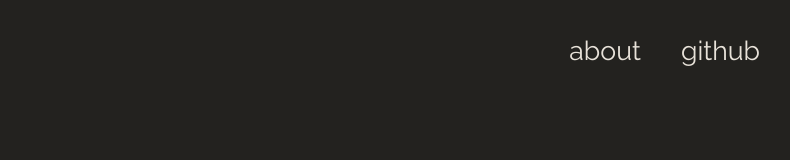
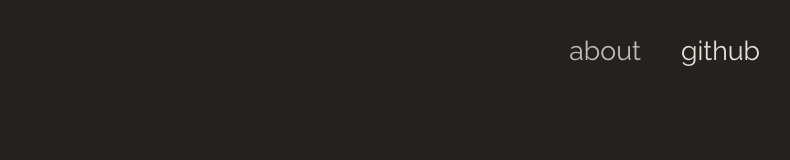
Before and after one commit to Liberontissauri/BrainFckInterpreter, a Vue app: page /#/ in a window 1280 px wide. In both pictures the pointer is over the link "about". Shown: the top 160 px of the page, without its empty margins (400-1190 px from the left). Built offline with nearby package versions, Linux system fonts and the light colour scheme.

Commit message:
Added hover animation to navbar links

```diff
--- a/src/components/navBar.vue
+++ b/src/components/navBar.vue
@@ -36,5 +36,9 @@ export default {
         font-size: 20pt;
         text-decoration: none;
         color: #e8e2d9;
+        transition: color ease-in 0.1s;
+    }
+    .navbar-ul a:hover {
+        color: #e8e2d9cc;
     }
 </style>
```
